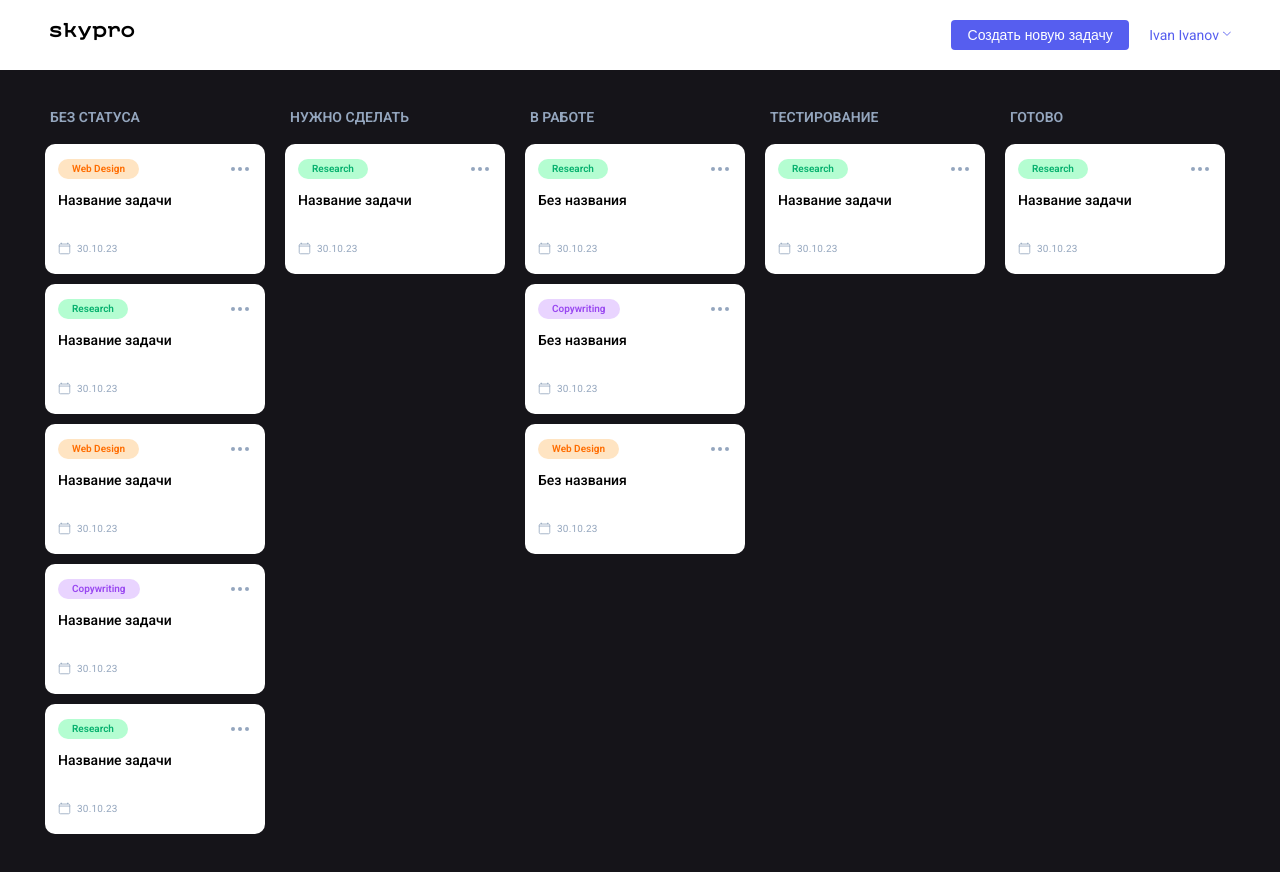
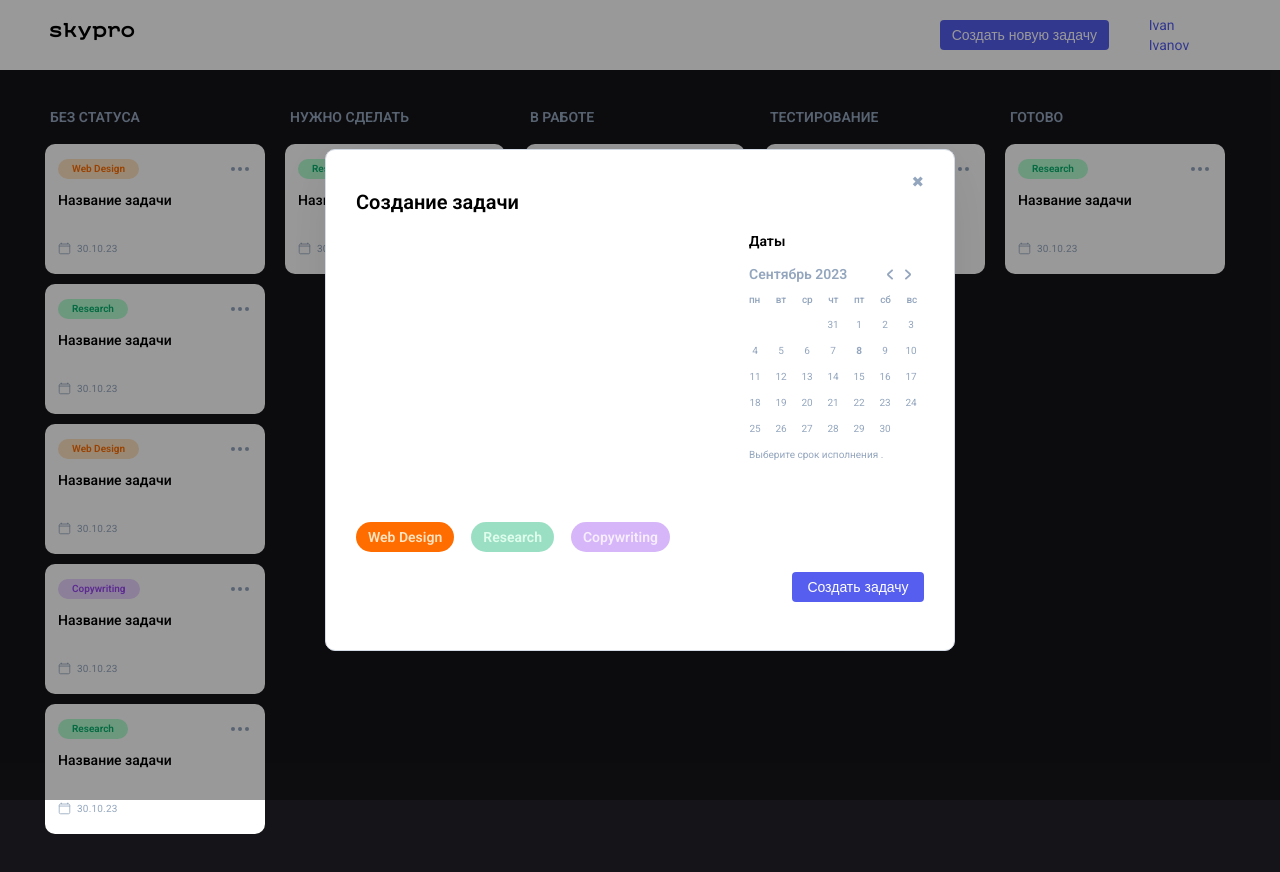
Before and after one commit to amelieral/skypro-kanban, a Vue app: page / in a window 1280 px wide. Shown: the top 872 px of the page. Built offline with nearby package versions, Linux system fonts and the light colour scheme.

Commit message:
fix modal

```diff
--- a/src/components/BaseHeader.vue
+++ b/src/components/BaseHeader.vue
@@ -27,7 +27,6 @@
     </div>
   </header>
 </template>
-
 <script>
 export default {
   name: 'BaseHeader'
@@ -35,28 +34,18 @@ export default {
 </script>
 
 <style scoped>
-
-.pop-wrap {
-  position: relative;
-  top: 0;
-  left: 0;
-}
-
 .header {
   width: 100%;
   margin: 0 auto;
   background-color: #FFFFFF;
+  position: relative;
 }
 
 .header__block {
   height: 70px;
   display: flex;
-  flex-wrap: nowrap;
   align-items: center;
   justify-content: space-between;
-  position: relative;
-  top: 0;
-  left: 0;
   padding: 0 10px;
 }
 
@@ -65,11 +54,9 @@ export default {
 }
 
 .header__nav {
-  max-width: 290px;
-  padding: 0;
   display: flex;
   align-items: center;
-  justify-content: center;
+  gap: 20px;
 }
 
 .header__btn-main-new {
@@ -80,53 +67,37 @@ export default {
   color: #FFFFFF;
   border: none;
   font-size: 14px;
-  line-height: 1;
-  font-weight: 500;
-  margin-right: 20px;
-}
-
-.header__btn-main-new a {
-  color: #FFFFFF;
+  cursor: pointer;
 }
 
 .header__user {
-  height: 20px;
   display: flex;
-  flex-wrap: nowrap;
   align-items: center;
-  justify-content: center;
-  font-size: 14px;
-  line-height: 20px;
+  gap: 5px;
+  cursor: pointer;
   color: #565EEF;
 }
 
-.header__user::after {
-  content: "";
+.user-arrow {
   display: block;
   width: 6px;
   height: 6px;
-  border-radius: 1px;
   border-left: 1.9px solid #565EEF;
   border-bottom: 1.9px solid #565EEF;
   transform: rotate(-45deg);
-  margin: -6px 0 0 5px;
-  padding: 0;
 }
 
 .header__pop-user-set {
-  display: none;
   position: absolute;
-  top: 61px;
+  top: 60px;
   right: 0;
   width: 213px;
-  height: 205px;
+  padding: 34px;
+  background: #FFF;
   border-radius: 10px;
   border: 0.7px solid rgba(148, 166, 190, 0.4);
-  background: #FFF;
   box-shadow: 0px 10px 39px 0px rgba(26, 56, 101, 0.21);
-  padding: 34px;
-  text-align: center;
-  z-index: 2;
+  z-index: 100;
 }
 
 .pop-user-set__name {
--- a/src/components/NewCardModal.vue
+++ b/src/components/PopNewCard.vue
@@ -1,19 +1,13 @@
 <template>
-  <div class="pop-new-card" id="newCardModal" v-if="isVisible" @click.self="closeModal">
+  <div class="pop-new-card" id="popNewCard">
     <div class="pop-new-card__container">
       <div class="pop-new-card__block">
         <div class="pop-new-card__content">
           <h3 class="pop-new-card__ttl">Создание задачи</h3>
-          <a href="#" class="pop-new-card__close" @click.prevent="closeModal">&#10006;</a>
+          <a href="#" class="pop-new-card__close">&#10006;</a>
           <div class="pop-new-card__wrap">
             <form class="pop-new-card__form form-new" id="formNewCard" action="#">
               <div class="form-new__block">
-                <label for="formTitle" class="subttl">Название задачи</label>
-                <input class="form-new__input" type="text" name="name" id="formTitle" placeholder="Введите название задачи..." autofocus>
-              </div>
-              <div class="form-new__block">
-                <label for="textArea" class="subttl">Описание задачи</label>
-                <textarea class="form-new__area" name="text" id="textArea" placeholder="Введите описание задачи..."></textarea>
               </div>
             </form>
             <div class="pop-new-card__calendar calendar">
@@ -113,7 +107,7 @@
 
 <script>
 export default {
-  name: 'NewCardModal',
+  name: 'PopNewCard',
   methods: {
     getThemeClass(topic) {
       const themes = {
@@ -128,7 +122,6 @@ export default {
 </script>
 
 <style scoped>
-
 .pop-new-card__content {
   display: block;
   text-align: left;
@@ -152,46 +145,40 @@ export default {
   margin-bottom: 20px;
 }
 .pop-new-card {
-  width: 100%;
-  min-width: 375px;
-  height: 100%;
-  min-height: 100vh;
   position: fixed;
   top: 0;
   left: 0;
-  z-index: 6;
-  display: block;
+  width: 100%;
+  height: 100%;
+  background: rgba(0, 0, 0, 0.4);
+  z-index: 1000;
+  display: flex;
+  justify-content: center;
+  align-items: center;
 }
 
 .pop-new-card__container {
-  width: 100%;
-  height: 100%;
-  min-height: 100vh;
-  padding: 0 16px;
-  display: flex;
-  flex-direction: column;
-  align-items: center;
-  justify-content: center;
-  background: rgba(0, 0, 0, 0.4);
+  background: transparent;
+  padding: 0;
 }
 
 .pop-new-card__block {
-  display: block;
-  margin: 0 auto;
-  background-color: #FFFFFF;
+  background: #ffffff;
   max-width: 630px;
   width: 100%;
   padding: 40px 30px 48px;
   border-radius: 10px;
-  border: 0.7px solid #D4DBE5;
+  border: 0.7px solid #d4dbe5;
   position: relative;
+  max-height: 90vh;
+  overflow-y: auto;
 }
 
 .pop-new-card__close {
   position: absolute;
   top: 20px;
   right: 30px;
-  color: #94A6BE;
+  color: #94a6be;
   cursor: pointer;
 }
 .pop-new-card__close:hover {
@@ -204,7 +191,6 @@ export default {
   justify-content: space-between;
   gap: 20px;
 }
-
 
 .categories {
   margin-bottom: 20px;
@@ -229,7 +215,7 @@ export default {
 }
 
 .calendar__p {
-  color: #94A6BE;
+  color: #94a6be;
   font-size: 10px;
   line-height: 1;
 }
@@ -247,7 +233,7 @@ export default {
 }
 
 .calendar__month {
-  color: #94A6BE;
+  color: #94a6be;
   font-size: 14px;
   line-height: 25px;
   font-weight: 600;
@@ -267,7 +253,7 @@ export default {
 }
 
 .calendar__day-name {
-  color: #94A6BE;
+  color: #94a6be;
   font-size: 10px;
   font-weight: 500;
   line-height: normal;
@@ -290,7 +276,7 @@ export default {
   flex-wrap: nowrap;
   align-items: center;
   justify-content: center;
-  color: #94A6BE;
+  color: #94a6be;
   font-size: 10px;
   line-height: 1;
   letter-spacing: -0.2px;
@@ -302,13 +288,13 @@ export default {
 }
 
 .calendar__cell._cell-day:hover {
-  color: #94A6BE;
-  background-color: #EAEEF6;
+  color: #94a6be;
+  background-color: #eaeef6;
 }
 
 .calendar__cell._active-day {
-  background-color: #94A6BE;
-  color: #FFFFFF;
+  background-color: #94a6be;
+  color: #ffffff;
 }
 
 .calendar__cell._current {
@@ -320,13 +306,13 @@ export default {
 }
 
 ._cell-day:hover {
-  color: #94A6BE;
-  background-color: #EAEEF6;
+  color: #94a6be;
+  background-color: #eaeef6;
 }
 
 ._active-day {
-  background-color: #94A6BE;
-  color: #FFFFFF;
+  background-color: #94a6be;
+  color: #ffffff;
 }
 
 .nav__actions {
@@ -345,7 +331,7 @@ export default {
 }
 
 .nav__action svg {
-  fill: #94A6BE;
+  fill: #94a6be;
 }
 
 .categories__themes {
@@ -367,7 +353,8 @@ export default {
   opacity: 1 !important;
 }
 
-.form-new__input, .form-new__area {
+.form-new__input,
+.form-new__area {
   width: 100%;
   outline: none;
   padding: 14px;
@@ -392,14 +379,14 @@ export default {
 .form-new__create {
   width: 132px;
   height: 30px;
-  background-color: #565EEF;
+  background-color: #565eef;
   border-radius: 4px;
   border: 0;
   outline: none;
   font-size: 14px;
   font-weight: 500;
   line-height: 1;
-  color: #FFFFFF;
+  color: #ffffff;
   float: right;
 }
 
@@ -411,7 +398,8 @@ export default {
   display: flex;
   flex-direction: column;
 }
-.form-new__input, .form-new__area {
+.form-new__input,
+.form-new__area {
   width: 100%;
   outline: none;
   padding: 14px;
@@ -422,18 +410,20 @@ export default {
   line-height: 1;
   letter-spacing: -0.14px;
 }
-.form-new__input::-moz-placeholder, .form-new__area::-moz-placeholder {
+.form-new__input::-moz-placeholder,
+.form-new__area::-moz-placeholder {
   font-weight: 400;
   font-size: 14px;
   line-height: 1px;
-  color: #94A6BE;
+  color: #94a6be;
   letter-spacing: -0.14px;
 }
-.form-new__input::placeholder, .form-new__area::placeholder {
+.form-new__input::placeholder,
+.form-new__area::placeholder {
   font-weight: 400;
   font-size: 14px;
   line-height: 1px;
-  color: #94A6BE;
+  color: #94a6be;
   letter-spacing: -0.14px;
 }
 .form-new__input {
@@ -447,24 +437,25 @@ export default {
 .form-new__create {
   width: 132px;
   height: 30px;
-  background-color: #565EEF;
+  background-color: #565eef;
   border-radius: 4px;
   border: 0;
   outline: none;
   font-size: 14px;
   font-weight: 500;
   line-height: 1;
-  color: #FFFFFF;
+  color: #ffffff;
   float: right;
 }
 
 @media screen and (max-width: 660px) {
-
   .calendar {
-      max-width: 340px;
-      width: 100%;
-    }
-  .calendar__ttl, .calendar__nav, .calendar__period {
+    max-width: 340px;
+    width: 100%;
+  }
+  .calendar__ttl,
+  .calendar__nav,
+  .calendar__period {
     padding: 0;
   }
   .calendar .date-create {
@@ -506,7 +497,6 @@ export default {
 }
 
 @media screen and (max-width: 495px) {
-
   .pop-new-card__container {
     padding: 0;
     justify-content: flex-start;
--- a/src/views/HomeView.vue
+++ b/src/views/HomeView.vue
@@ -23,7 +23,7 @@
     </main>
 
     <TaskModal />
-    <NewCardModal ref="newCardModal" />
+    <PopNewCard ref="PopNewCard" />
     <ExitModal />
   </div>
 </template>
@@ -34,34 +34,29 @@ import { tasks } from '@/mocks/tasks';
 import BaseHeader from '@/components/BaseHeader.vue';
 import TaskDesk from '@/components/TaskDesk.vue';
 import TaskModal from '@/components/TaskModal.vue';
-import NewCardModal from '@/components/NewCardModal.vue';
+import PopNewCard from '@/components/PopNewCard.vue';
 import ExitModal from '@/components/ExitModal.vue';
-
 export default {
   name: 'HomeView',
   components: {
     BaseHeader,
     TaskDesk,
     TaskModal,
-    NewCardModal,
+    PopNewCard,
     ExitModal
   },
-
   setup() {
     const isLoading = ref(true);
     const columns = ref([]);
     const newCardModal = ref(null);
-
     const hasTasks = computed(() => {
       return columns.value.some(column => column.tasks?.length > 0);
     });
-
     const openNewCardModal = () => {
       if (newCardModal.value) {
         newCardModal.value.open();
       }
     };
-
     onMounted(() => {
       setTimeout(() => {
         columns.value = [
@@ -94,7 +89,6 @@ export default {
         isLoading.value = false;
       }, 2000);
     });
-
     return {
       isLoading,
       columns,
@@ -113,14 +107,7 @@ export default {
   align-items: center;
   height: 200px;
   font-size: 24px;
-  color: #94A6BE;
-  background: rgba(255, 255, 255, 0.8);
-  border-radius: 10px;
-  margin: 20px 0;
-}
-
-.loading p {
-  animation: pulse 1.5s infinite;
+  color: #94a6be;
 }
 
 .no-tasks {
@@ -134,47 +121,32 @@ export default {
 .no-tasks__content {
   text-align: center;
   max-width: 400px;
-  margin: 0 auto;
-}
-
-.no-tasks__icon {
-  width: 80px;
-  height: 80px;
-  opacity: 0.6;
-  margin-bottom: 20px;
 }
 
 .no-tasks__title {
   font-size: 24px;
-  color: #000;
   margin-bottom: 10px;
 }
 
 .no-tasks__text {
-  color: #94A6BE;
+  color: #94a6be;
   font-size: 16px;
   margin-bottom: 20px;
 }
 
-.no-tasks__button {
-  background-color: #565EEF;
+.create-task-btn {
+  background-color: #565eef;
+  color: white;
   border: none;
   border-radius: 4px;
-  color: white;
   padding: 12px 24px;
   font-size: 16px;
   cursor: pointer;
   transition: background-color 0.3s;
 }
 
-.no-tasks__button:hover {
+.create-task-btn:hover {
   background-color: #33399b;
-}
-
-@keyframes pulse {
-  0% { opacity: 0.6; }
-  50% { opacity: 1; }
-  100% { opacity: 0.6; }
 }
 
 @keyframes fadeIn {
```
Also changed, not shown: src/components/TaskModal.vue (+40 -35 lines).
